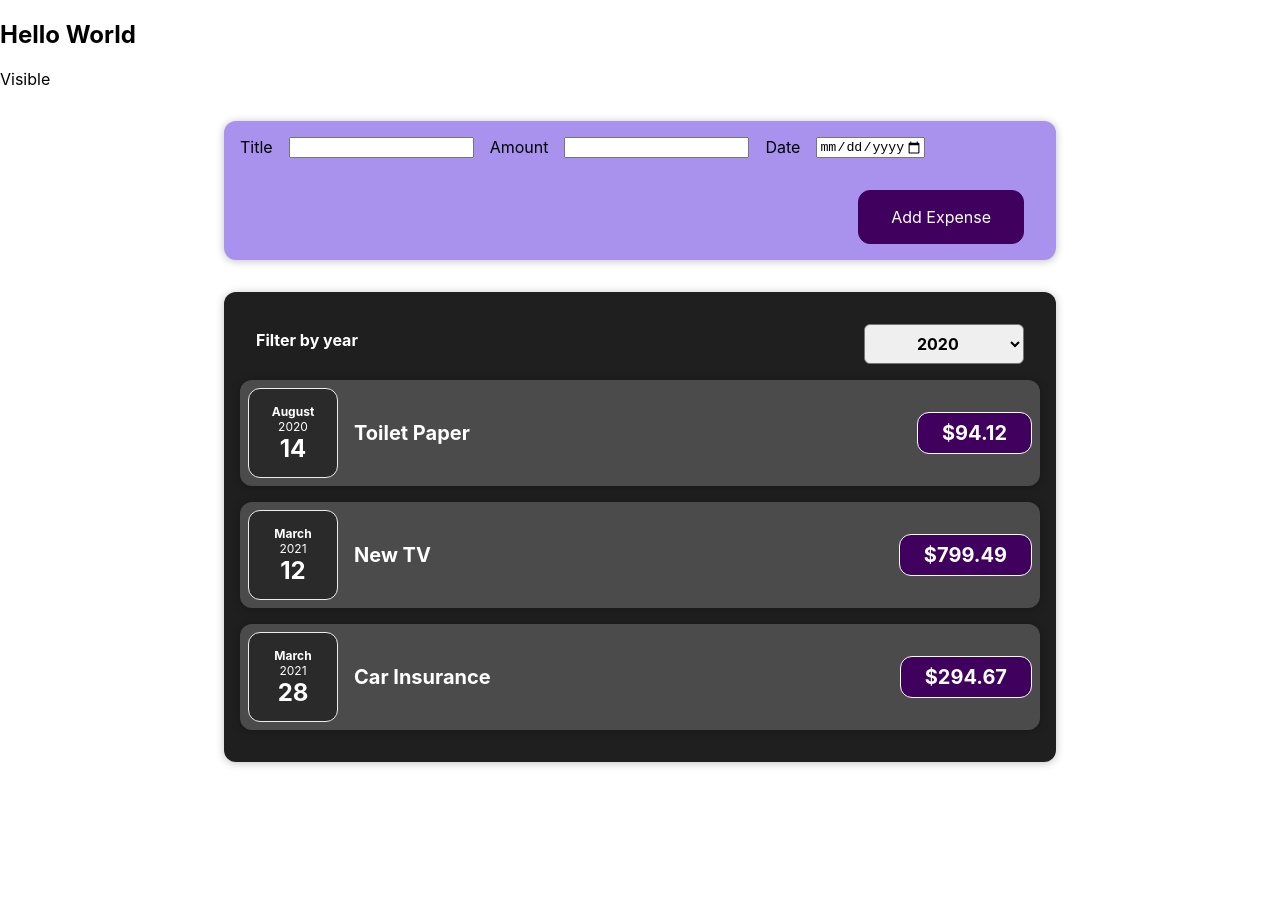
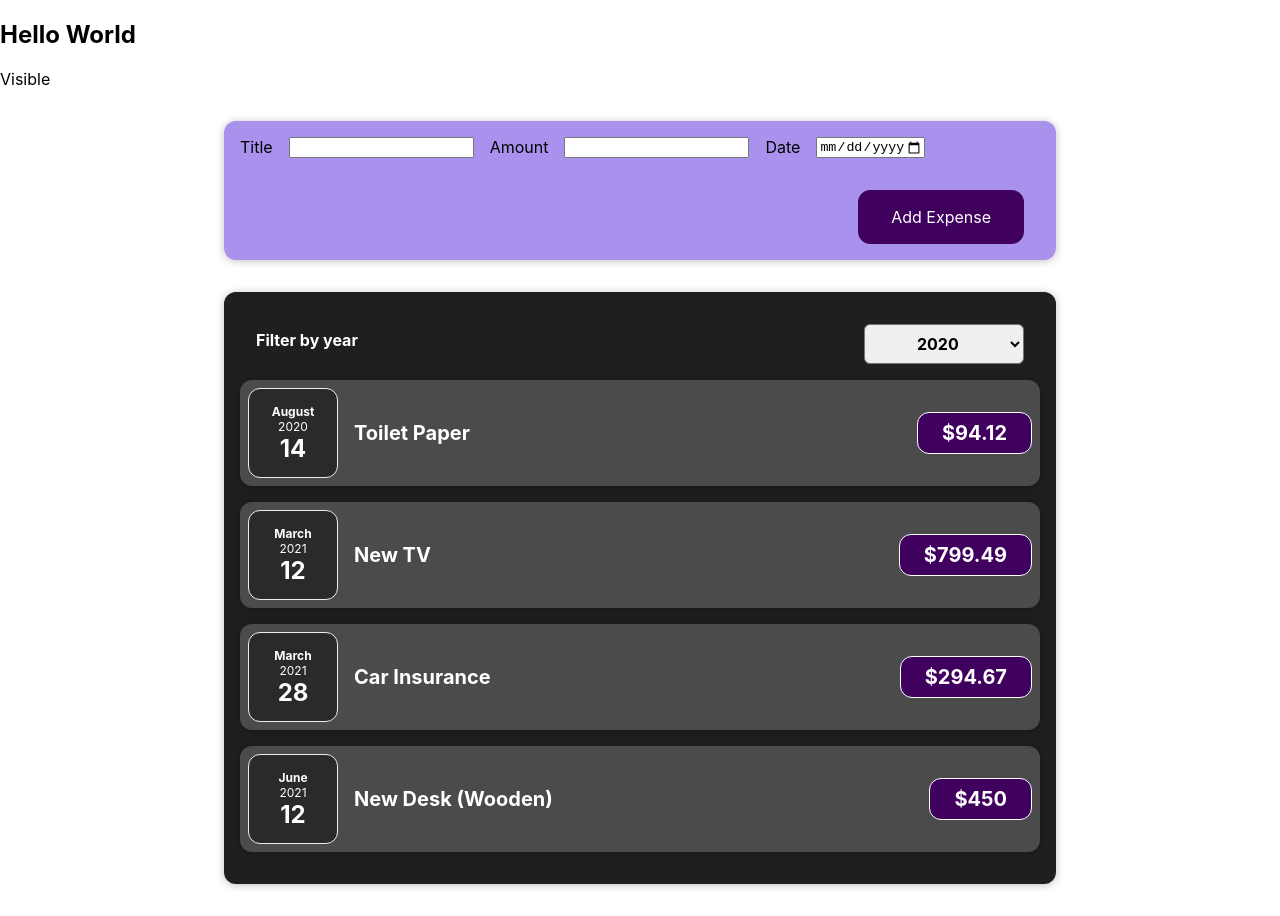
Before and after one commit to JulienMalcouronne/expense-tracker-react, a React (Create React App) app in the folder expense-tracker/: page / in a window 1280 px wide. Before the commit the page ends 800 px from the top, so only its background shows below. Built offline with nearby package versions, Linux system fonts and the light colour scheme.

Commit message:
setting data as seed and now the app add expenses dynamically

```diff
--- a/expense-tracker/src/App.js
+++ b/expense-tracker/src/App.js
@@ -1,8 +1,9 @@
 import './App.css';
+import React, {useState} from 'react';
 import Expenses from './components/Expenses/Expenses';
 import NewExpense from './components/NewExpense/NewExpense';
-const App = () =>  {
-  const expenses = [
+
+  const DUMMY_EXPENSES = [
     {
       id: 'e1',
       title: 'Toilet Paper',
@@ -23,11 +24,13 @@
       date: new Date(2021, 5, 12),
     },
   ];
-  const addExpenseHandler = expenses => {
-    console.log('In app.js');
-    console.log(expenses)
-
-  }
+  const App = () =>  {
+    const [expenses, setExpenses] =  useState(DUMMY_EXPENSES);
+  const addExpenseHandler = expense => {
+    setExpenses(prevExpenses => {
+      return [expense, ...prevExpenses]
+    });
+  };
 
   return (
     <div>
--- a/expense-tracker/src/components/Expenses/Expenses.js
+++ b/expense-tracker/src/components/Expenses/Expenses.js
@@ -14,21 +14,13 @@
     <div>
     <Card className="expenses">
       <ExpensesFilter selected={filteredYear} onChangeFilter={filterChangeHandler}/>
+      {props.items.map((expense) =>
       <ExpenseItem
-        title={props.items[0].title}
-        amount={props.items[0].amount}
-        date={props.items[0].date}>
-      </ExpenseItem>
-      <ExpenseItem
-        title={props.items[1].title}
-        amount={props.items[1].amount}
-        date={props.items[1].date}>
-      </ExpenseItem>
-      <ExpenseItem
-        title={props.items[2].title}
-        amount={props.items[2].amount}
-        date={props.items[2].date}>
-      </ExpenseItem>
+        title={expense.title}
+        amount={expense.amount}
+        date={expense.date}
+        />
+        )}
     </Card>
   </div>
   );
```
